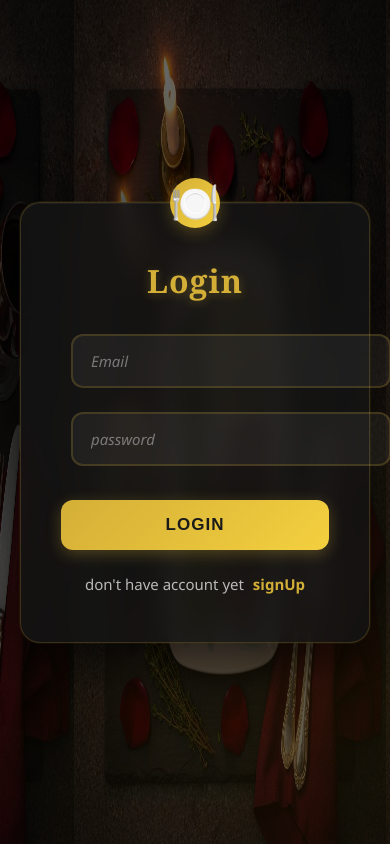
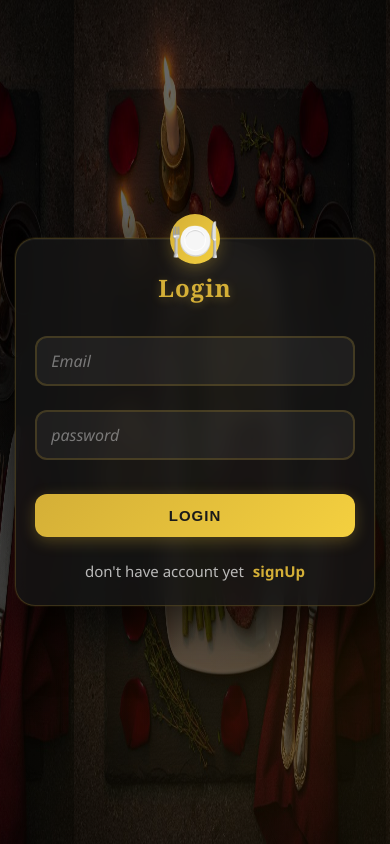
Before and after one commit to ashwin5638/Restaurent_frontend, a React (Create React App) app: page /login in a window 390 px wide. Built offline with nearby package versions, Linux system fonts and the light colour scheme.

Commit message:
Fix: Vercel permission prompt, add loading spinner, mobile-responsive login/register forms

```diff
--- a/src/components/Home/index.css
+++ b/src/components/Home/index.css
@@ -50,6 +50,38 @@
   justify-content: center;
   gap: 25px;
   margin: 40px 0;
+  min-height: 200px;
+  align-items: center;
+}
+
+.loading-container {
+  display: flex;
+  flex-direction: column;
+  align-items: center;
+  justify-content: center;
+  width: 100%;
+  padding: 40px 0;
+}
+
+.spinner {
+  width: 48px;
+  height: 48px;
+  border: 4px solid rgba(212, 175, 55, 0.2);
+  border-top: 4px solid #d4af37;
+  border-radius: 50%;
+  animation: spin 0.8s linear infinite;
+}
+
+@keyframes spin {
+  0% { transform: rotate(0deg); }
+  100% { transform: rotate(360deg); }
+}
+
+.loading-text {
+  margin-top: 16px;
+  font-size: 16px;
+  color: #666;
+  font-family: 'Poppins', sans-serif;
 }
 
 .list-item {
--- a/src/components/Home/index.js
+++ b/src/components/Home/index.js
@@ -9,20 +9,24 @@ import { useState, useEffect } from "react"
 const Home = () => {
 
   const [menu, setMenu] = useState([])
-  const [, setIsVisible] = useState(false)
+  const [isLoading, setIsLoading] = useState(true)
+  const [fetchError, setFetchError] = useState(false)
 
   useEffect(() => {
-    setIsVisible(true)
-  }, [])
-
-  useEffect(() => {
+    setIsLoading(true)
+    setFetchError(false)
     fetch('https://restaurent-backend-1-3fc8.onrender.com/menu')
       .then(res => res.json())
       .then(data => {
         console.log(data)
         setMenu(data.recipes)
+        setIsLoading(false)
       })
-      .catch(error => console.log("Error fetching menu data:", error))
+      .catch(error => {
+        console.log("Error fetching menu data:", error)
+        setIsLoading(false)
+        setFetchError(true)
+      })
   }, [])
 
   return (
@@ -35,7 +39,7 @@ const Home = () => {
             className="title-head"
           >
             <span className="span">Exquisite</span>,{' '}
-          taste <br/> unforgettable
+            taste <br /> unforgettable
             atmosphere
           </h1>
 
@@ -50,14 +54,25 @@ const Home = () => {
       </div>
 
       <div className='food-container'>
-        {menu.slice(0, 5).map(each => (
+        {isLoading ? (
+          <div className="loading-container">
+            <div className="spinner"></div>
+            <p className="loading-text">Loading menu...</p>
+          </div>
+        ) : fetchError ? (
+          <div className="loading-container">
+            <p className="loading-text">Could not load menu. Please refresh the page.</p>
+          </div>
+        ) : (
+          menu.slice(0, 5).map(each => (
             <ul key={each.id} className='list-item'>
               <li>
                 <img src={each.image} className='image' alt='tike' />
                 <p className='dish-name'>{each.name}</p>
               </li>
             </ul>
-        ))}
+          ))
+        )}
       </div>
 
       <div className='footer-container'>
--- a/src/components/Login/index.css
+++ b/src/components/Login/index.css
@@ -1,7 +1,6 @@
-
 .container1 {
   display: flex;
-   background-image: linear-gradient(rgba(0, 0, 0, 0.6), rgba(0, 0, 0, 0.6)), url('/public/images/dinner.jpg');
+  background-image: linear-gradient(rgba(0, 0, 0, 0.6), rgba(0, 0, 0, 0.6)), url('/public/images/dinner.jpg');
   background-size: 80% 100%;
   animation: gradientShift 15s ease infinite;
   justify-content: center;
@@ -76,6 +75,7 @@
 }
 
 .input1 {
+  width: 100%;
   padding: 15px 18px;
   border-radius: 12px;
   border: 2px solid rgba(212, 175, 55, 0.2);
@@ -85,6 +85,7 @@
   outline: none;
   transition: all 0.3s ease;
   font-family: 'Segoe UI', sans-serif;
+  box-sizing: border-box;
 }
 
 .input1::placeholder {
@@ -117,6 +118,7 @@
   box-shadow: 0 4px 15px rgba(212, 175, 55, 0.3);
   position: relative;
   overflow: hidden;
+  box-sizing: border-box;
 }
 
 .button::before {
@@ -192,9 +194,17 @@
 }
 
 @keyframes gradientShift {
-  0% { background-position: 0% 50%; }
-  50% { background-position: 100% 50%; }
-  100% { background-position: 0% 50%; }
+  0% {
+    background-position: 0% 50%;
+  }
+
+  50% {
+    background-position: 100% 50%;
+  }
+
+  100% {
+    background-position: 0% 50%;
+  }
 }
 
 @keyframes fadeInUp {
@@ -202,6 +212,7 @@
     opacity: 0;
     transform: translateY(30px);
   }
+
   to {
     opacity: 1;
     transform: translateY(0);
@@ -209,7 +220,43 @@
 }
 
 @keyframes shake {
-  0%, 100% { transform: translateX(0); }
-  25% { transform: translateX(-5px); }
-  75% { transform: translateX(5px); }
+
+  0%,
+  100% {
+    transform: translateX(0);
+  }
+
+  25% {
+    transform: translateX(-5px);
+  }
+
+  75% {
+    transform: translateX(5px);
+  }
 }
+
+/* Mobile Responsive */
+@media (max-width: 480px) {
+  .container1 {
+    padding: 15px;
+  }
+
+  .regist-container {
+    padding: 1.5rem 1.2rem;
+    max-width: 100%;
+  }
+
+  .head-login {
+    font-size: 1.5rem;
+  }
+
+  .input1 {
+    padding: 12px 14px;
+    font-size: 16px;
+  }
+
+  .button {
+    padding: 13px;
+    font-size: 15px;
+  }
+}
--- a/src/components/MenuCard/index.js
+++ b/src/components/MenuCard/index.js
@@ -17,7 +17,7 @@ const MenuCard = () => {
   }
 
   useEffect(() => {
-    fetch('http://localhost:5000/menu')
+    fetch('https://restaurent-backend-1-3fc8.onrender.com/menu')
       .then(res => res.json())
       .then(data => {
         console.log(data)
--- a/src/components/Navigation/index.js
+++ b/src/components/Navigation/index.js
@@ -32,8 +32,8 @@ const Navigation = () => {
     const navLinks = [
         { id: 'home', label: 'Home', path: '/home' },
         { id: 'menu', label: 'Menu', path: '/menucard' },
-        { id: 'about', label: 'About', path: '/#about' },
-        { id: 'contact', label: 'Contact', path: '/#contact' },
+        { id: 'about', label: 'About', path: '/home' },
+        { id: 'contact', label: 'Contact', path: '/home' },
     ]
 
 
--- a/src/components/Register/index.css
+++ b/src/components/Register/index.css
@@ -1,4 +1,3 @@
-
 .container1 {
   display: flex;
   justify-content: center;
@@ -6,6 +5,7 @@
   min-height: 100vh;
   width: 100%;
   padding: 20px;
+  box-sizing: border-box;
 }
 
 
@@ -19,22 +19,24 @@
   display: flex;
   flex-direction: column;
   gap: 1rem;
+  box-sizing: border-box;
 }
 
 /* Input Fields */
 .input1 {
-  width: 320px;
+  width: 100%;
   padding: 12px 17px;
   border: 1px solid #ddd;
   border-radius: 8px;
   font-size: 16px;
-  margin-left: 10px;
   background-color: #fafafa;
   transition: all 0.3s ease;
   outline: none;
+  box-sizing: border-box;
 }
-.input:focus {
-  border-color: #007bff; /* Blue border on focus */
+
+.input1:focus {
+  border-color: #007bff;
   background-color: #fff;
   box-shadow: 0 0 0 3px rgba(0, 123, 255, 0.1);
 }
@@ -43,23 +45,24 @@
 .button {
   width: 100%;
   padding: 12px;
-  background-color: #007bff; /* Primary Blue */
+  background-color: #007bff;
   color: white;
-  font-size: 18 px;
+  font-size: 18px;
   font-weight: 600;
   border: none;
   border-radius: 8px;
   cursor: pointer;
   transition: background-color 0.3s ease;
   margin-top: 10px;
+  box-sizing: border-box;
 }
 
 .button:hover {
-  background-color: #0056b3; /* Darker blue on hover */
+  background-color: #0056b3;
 }
 
 .button:active {
-  transform: scale(0.98); /* Slight click effect */
+  transform: scale(0.98);
 }
 
 /* Error Message */
@@ -72,3 +75,25 @@
   border-radius: 6px;
   border: 1px solid #fadbd8;
 }
+
+/* Mobile Responsive */
+@media (max-width: 480px) {
+  .container1 {
+    padding: 15px;
+  }
+
+  .regist-container {
+    padding: 1.5rem;
+    border-radius: 10px;
+  }
+
+  .input1 {
+    padding: 10px 14px;
+    font-size: 16px;
+  }
+
+  .button {
+    padding: 12px;
+    font-size: 16px;
+  }
+}
```
Lines whose indentation alone changed are shown as unchanged.
